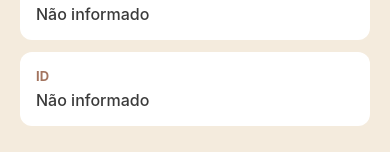
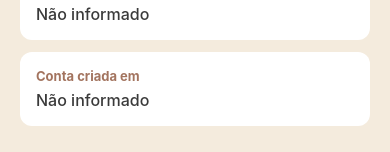
Before and after one commit to ARS1802/eventos-culturais-mobile, a React Native app: screen /UserInfo in a window 390 px wide. Shown: the part 294-446 px from the top of the page. Built offline with nearby package versions, Linux system fonts and the light colour scheme; no server answers.

Commit message:
fix: UserInfo.jsx ID doesn't show Consertei nas informações de usuário que antes o ID estava aparecendo, agora ele não aparece, e implementei de apresentar nas informações quando que a conta foi criada.

```diff
--- a/screens/UserInfo.jsx
+++ b/screens/UserInfo.jsx
@@ -11,6 +11,29 @@ const roleLabels = {
   visitor: "Visitante",
   organizer: "Organizador",
 };
+
+function formatCreatedAt(usuario, firebaseUser) {
+  const createdAt = usuario?.createdAt ?? firebaseUser?.metadata?.creationTime;
+
+  if (!createdAt) {
+    return "";
+  }
+
+  const date =
+    createdAt instanceof Date
+      ? createdAt
+      : createdAt?.toDate?.() ?? new Date(createdAt);
+
+  if (Number.isNaN(date.getTime())) {
+    return "";
+  }
+
+  return date.toLocaleDateString("pt-BR", {
+    day: "2-digit",
+    month: "2-digit",
+    year: "numeric",
+  });
+}
 
 function InfoRow({ label, value }) {
   return (
@@ -26,6 +49,7 @@ export function UserInfo({ navigation }) {
   const [submitting, setSubmitting] = useState(false);
   const [confirmacaoVisivel, setConfirmacaoVisivel] = useState(false);
   const userId = usuario?.id ?? firebaseUser?.uid;
+  const createdAt = formatCreatedAt(usuario, firebaseUser);
 
   async function excluirConta() {
     if (!userId) {
@@ -84,7 +108,7 @@ export function UserInfo({ navigation }) {
           label="Tipo de usuário"
           value={roleLabels[usuario?.role] ?? usuario?.role}
         />
-        <InfoRow label="ID" value={userId} />
+        <InfoRow label="Conta criada em" value={createdAt} />
 
         <TouchableOpacity
           activeOpacity={0.8}
```
